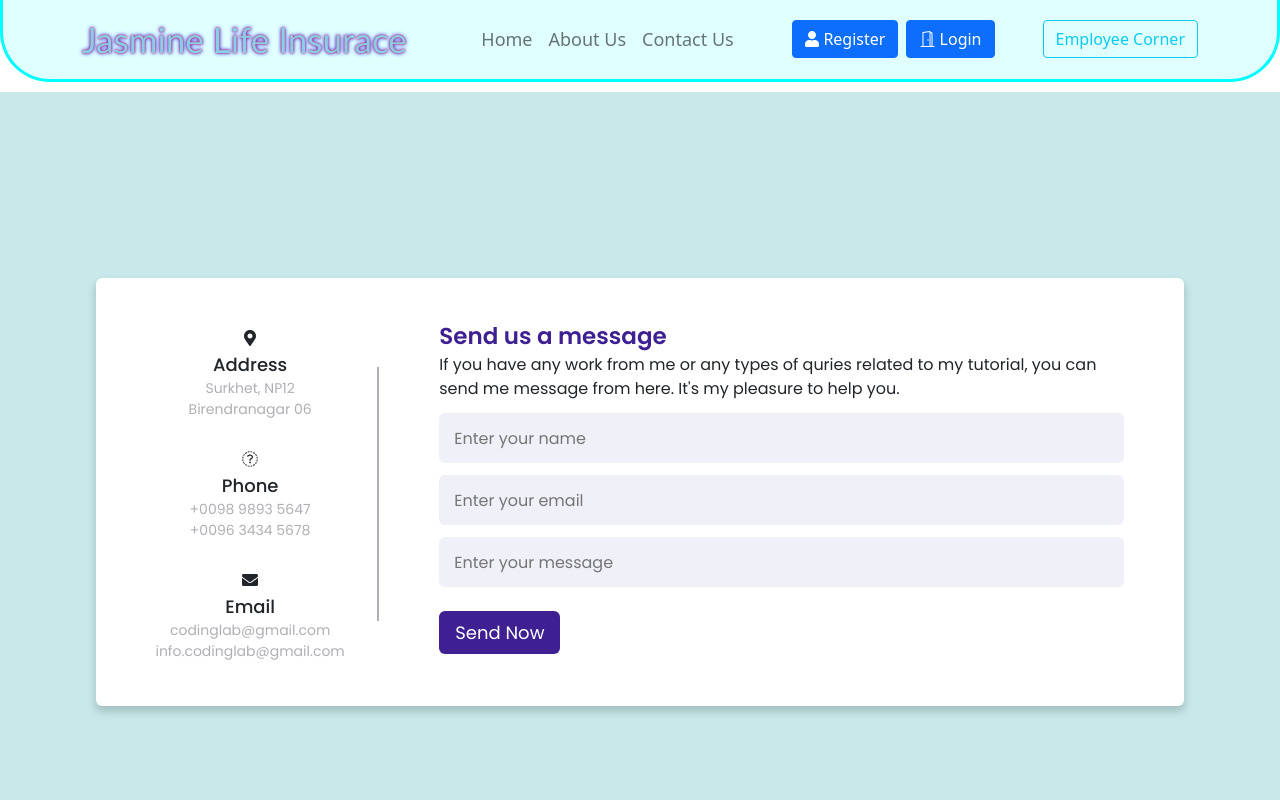
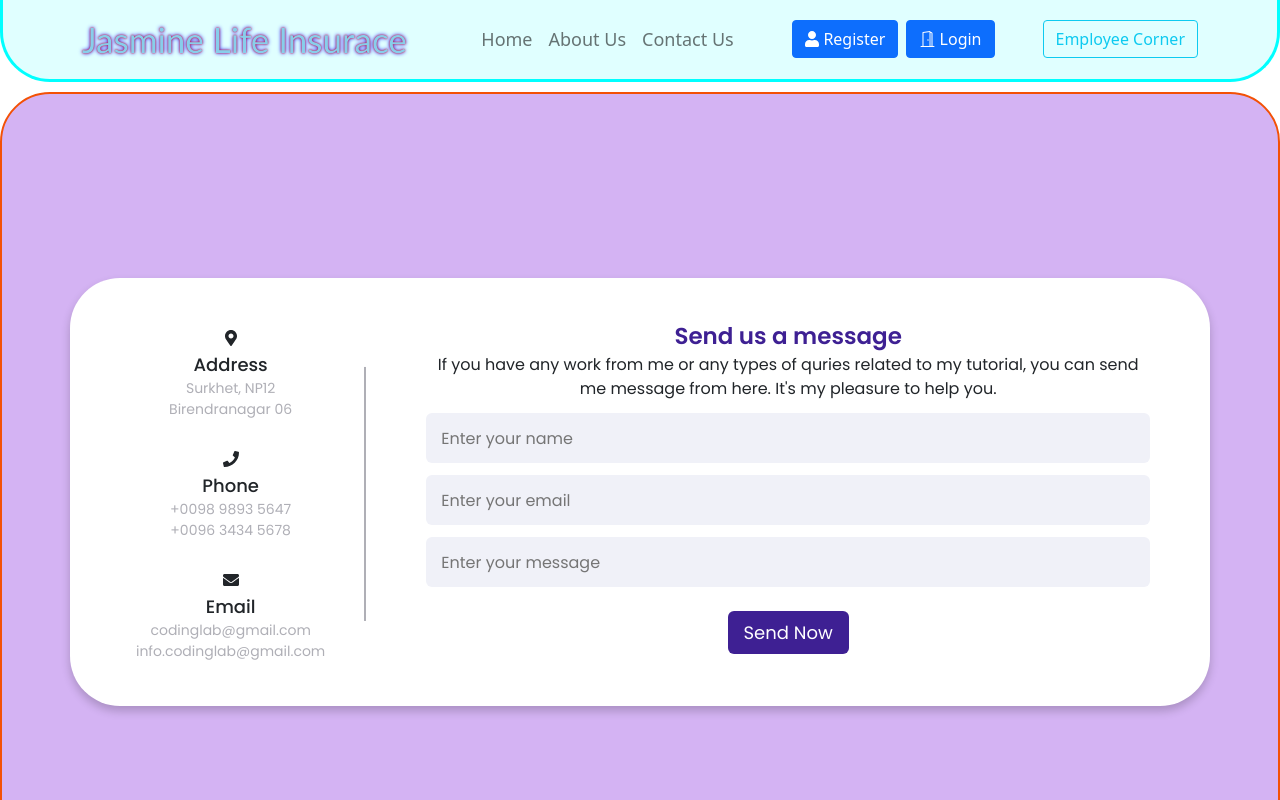
Before and after one commit to 3th1K/Lic-Bill-Payment, an Angular app in the folder LifeInsuranceUI/: page /contact-us in a window 1280 px wide. Shown: the top 800 px of the page. Built offline with nearby package versions, Linux system fonts and the light colour scheme.

Commit message:
few more updates on home, aboutus, contactus

```diff
--- a/LifeInsuranceUI/src/app/about-us/about-us.component.html
+++ b/LifeInsuranceUI/src/app/about-us/about-us.component.html
@@ -1,4 +1,4 @@
-<<div class="about-section">
+<div class="about-section lic-content">
     <h1 class="display-1">About Us</h1>
 	<hr>
 	<div class="row mt-5">
--- a/LifeInsuranceUI/src/app/contact-us/contact-us.component.css
+++ b/LifeInsuranceUI/src/app/contact-us/contact-us.component.css
@@ -9,15 +9,22 @@
 body{
   min-height: 100vh;
   width: 100%;
-  background: #c8e8e9;
   display: flex;
   align-items: center;
   justify-content: center;
+  margin-top: 10px;
+  margin-bottom: 10px;
+  text-align: center;
+  background-color: rgb(212, 179, 243);
+  border: 2px solid rgb(243, 81, 6);
+  border-radius: 50px;
+
 }
 .container{
-  width: 85%;
+  text-align: center;
+  width: 100%;
   background: #fff;
-  border-radius: 6px;
+  border-radius: 50px;
   padding: 20px 60px 30px 40px;
   box-shadow: 0 5px 10px rgba(0, 0, 0, 0.2);
 }
--- a/LifeInsuranceUI/src/app/contact-us/contact-us.component.html
+++ b/LifeInsuranceUI/src/app/contact-us/contact-us.component.html
@@ -1,14 +1,4 @@
-<!DOCTYPE html>
-<!-- Created By CodingLab - www.codinglabweb.com -->
-<html lang="en" dir="ltr">
-  <head>
-    <meta charset="UTF-8">
-   <!-- <title> Responsive Contact Us Form  | CodingLab </title>-->
-    <link rel="stylesheet" >
-    <!-- Fontawesome CDN Link -->
-    <link rel="stylesheet" href="https://cdnjs.cloudflare.com/ajax/libs/font-awesome/5.15.2/css/all.min.css"/>
-     <meta name="viewport" content="width=device-width, initial-scale=1.0">
-   </head>
+
 <body>
   <div class="container">
     <div class="content">
@@ -20,7 +10,7 @@
           <div class="text-two">Birendranagar 06</div>
         </div>
         <div class="phone details">
-          <i class="fas fa-phone-alt"></i>
+          <i class="fas fa-phone"></i>
           <div class="topic">Phone</div>
           <div class="text-one">+0098 9893 5647</div>
           <div class="text-two">+0096 3434 5678</div>
@@ -53,4 +43,3 @@
     </div>
   </div>
 </body>
-</html>
--- a/LifeInsuranceUI/src/app/home/home.component.css
+++ b/LifeInsuranceUI/src/app/home/home.component.css
@@ -57,17 +57,12 @@ nav .menu{
   background: url('https://media.istockphoto.com/photos/insurance-protecting-family-health-live-house-and-car-concept-picture-id1202095009?k=20&m=1202095009&s=612x612&w=0&h=_L2uP2jj3tzX5LW66m9IkDxu8zwOj2Jp17ZHIQ8fiRk=')no-repeat;
   width: 100%;
   height: 100vh;
+  border-radius: 50px;
   background-size: cover;
   background-position: center;
   position: relative;
 }
-.img::before{
-  content: '';
-  position: absolute;
-  height: 100%;
-  width: 100%;
-  background: rgba(0, 0, 0, 0.4);
-}
+
 .center{
   position: absolute;
   top: 52%;
--- a/LifeInsuranceUI/src/app/home/home.component.html
+++ b/LifeInsuranceUI/src/app/home/home.component.html
@@ -1,14 +1,4 @@
-<!DOCTYPE html>
-<!-- Created By CodingNepal - www.codingnepalweb.com -->
-<html lang="en" dir="ltr">
-  <head>
-    <meta charset="UTF-8">
-    <meta name="viewport" content="width=device-width, initial-scale=1.0">
-    <!------<title> Website Layout | CodingLab</title>------>
-    <link rel="stylesheet" >
-    <link rel="stylesheet" href="https://cdnjs.cloudflare.com/ajax/libs/font-awesome/5.15.2/css/all.min.css"/>
-   </head>
-<body>
+<div class="lic-content">
     <div class="img"></div>
     <div class="center">
       <div class="title">Largest public sector general insurance company of India. </div>
@@ -24,5 +14,4 @@
         <button>Learn More</button>
       </div>
     </div>
-  </body>
-  </html>
+    </div>
```
